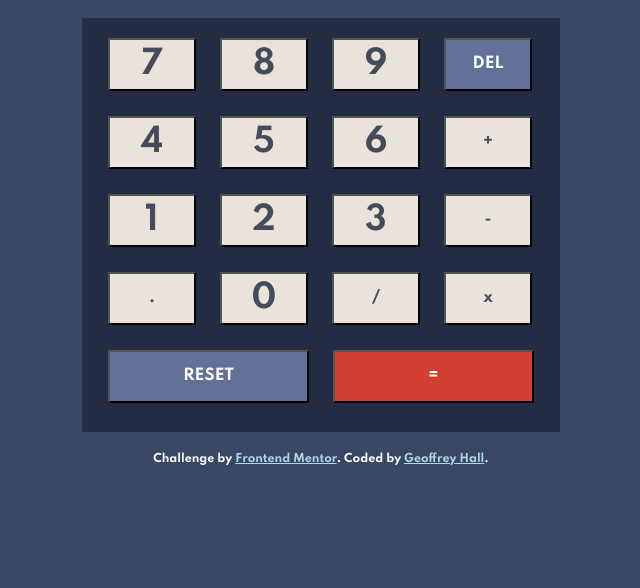
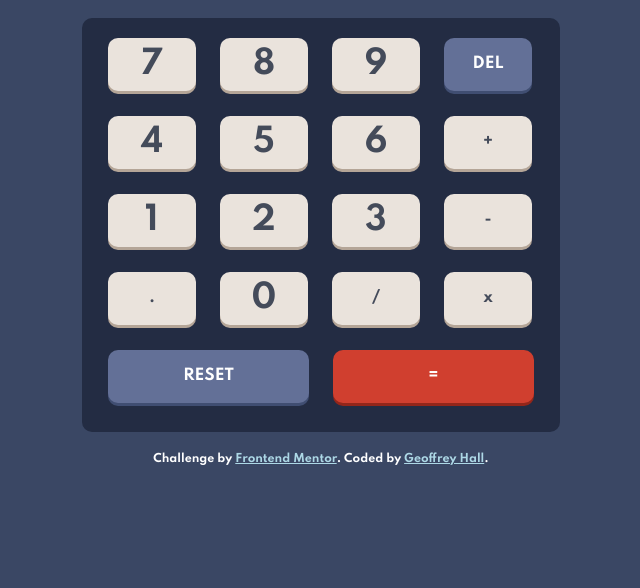
Before and after one commit to geoffreywaynehall/Calculator, a React app: page / in a window 1280 px wide. Shown: the part 212-800 px from the top of the page, without its empty margins (319-959 px from the left). Built offline with nearby package versions, Linux system fonts and the light colour scheme.

Commit message:
Button shadows

```diff
--- a/index.css
+++ b/index.css
@@ -21,12 +21,17 @@ html {
     font-size: 15px;
     background-color: #eae3dc;
     position: relative;
-    display: inline-block;
     text-align: center;
     color: #444b5a;
     font-family: Spartan;
     float: left;
     margin: 0 12px;
+    border-radius: 10px;
+    display: flex;
+    justify-content: center;
+    align-content: center;
+    flex-direction: column;
+    filter: drop-shadow(0 3px #b4a597);
 }
 
     .button.number {
@@ -36,11 +41,13 @@ html {
     .button.blue {
         background-color: #637097;
         color: white;
+        filter: drop-shadow(0 3px #404e72);
     }
 
     .button.red {
         background-color: #d03f2f;
         color: white;
+        filter: drop-shadow(0 3px #93261a);
     }
 
 .wide {
@@ -56,6 +63,7 @@ html {
 .display {
     float: right;
     font-size: 32px;
+    margin-right: 30px;
 }
 
 h1 {
@@ -76,6 +84,7 @@ h2 {
     display: inline-block;
     position: relative;
     padding: 10px 0;
+    border-radius: 10px;
 }
 
 .row {
@@ -88,6 +97,7 @@ h2 {
     background-color: #182034;
     height: 113px;
     margin: 10px 0 21px;
+    border-radius: 10px;
 }
 
 .theme {
--- a/index.js
+++ b/index.js
@@ -20,32 +20,32 @@ class App extends React.Component {
                 </div>
                 <div class="pad">
                     <div class="row">
-                        <button class="button number">7</button>
-                        <button class="button number">8</button>
-                        <button class="button number">9</button>
-                        <button class="button blue">DEL</button>
+                        <div class="button number">7</div>
+                        <div class="button number">8</div>
+                        <div class="button number">9</div>
+                        <div class="button blue">DEL</div>
                     </div>
                     <div class="row">
-                        <button class="button number">4</button>
-                        <button class="button number">5</button>
-                        <button class="button number">6</button>
-                        <button class="button">+</button>
+                        <div class="button number">4</div>
+                        <div class="button number">5</div>
+                        <div class="button number">6</div>
+                        <div class="button">+</div>
                     </div>
                     <div class="row">
-                        <button class="button number">1</button>
-                        <button class="button number">2</button>
-                        <button class="button number">3</button>
-                        <button class="button">-</button>
+                        <div class="button number">1</div>
+                        <div class="button number">2</div>
+                        <div class="button number">3</div>
+                        <div class="button">-</div>
                     </div>
                     <div class="row">
-                        <button class="button">.</button>
-                        <button class="button number">0</button>
-                        <button class="button">/</button>
-                        <button class="button">x</button>
+                        <div class="button">.</div>
+                        <div class="button number">0</div>
+                        <div class="button">/</div>
+                        <div class="button">x</div>
                     </div>
                     <div class="row">
-                        <button class="button wide blue">RESET</button>
-                        <button class="button wide red">=</button>
+                        <div class="button wide blue">RESET</div>
+                        <div class="button wide red">=</div>
                     </div>
                 </div>
             </div>
```
Lines whose indentation alone changed are shown as unchanged.
